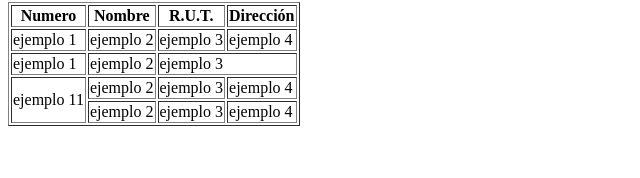
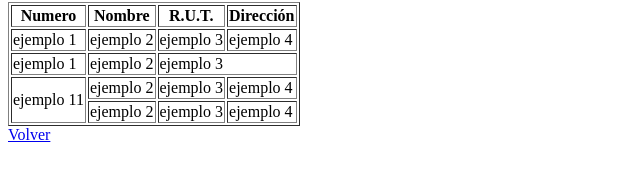
Before and after one commit to valentinaromans/frontend-ejemplo1, a plain HTML site: page tablas.html in a window 1280 px wide. Shown: the part 78-256 px from the top of the page, 0-640 px from the left. Drawn offline with Linux system fonts and the light colour scheme.

Commit message:
volver tablas agregado

```diff
--- a/tablas.html
+++ b/tablas.html
@@ -40,6 +40,7 @@
             <td>ejemplo 4</td>
         </tr>
     </table>
+    <a href="index.html">Volver</a>
 </body>
 
 </html>
```
